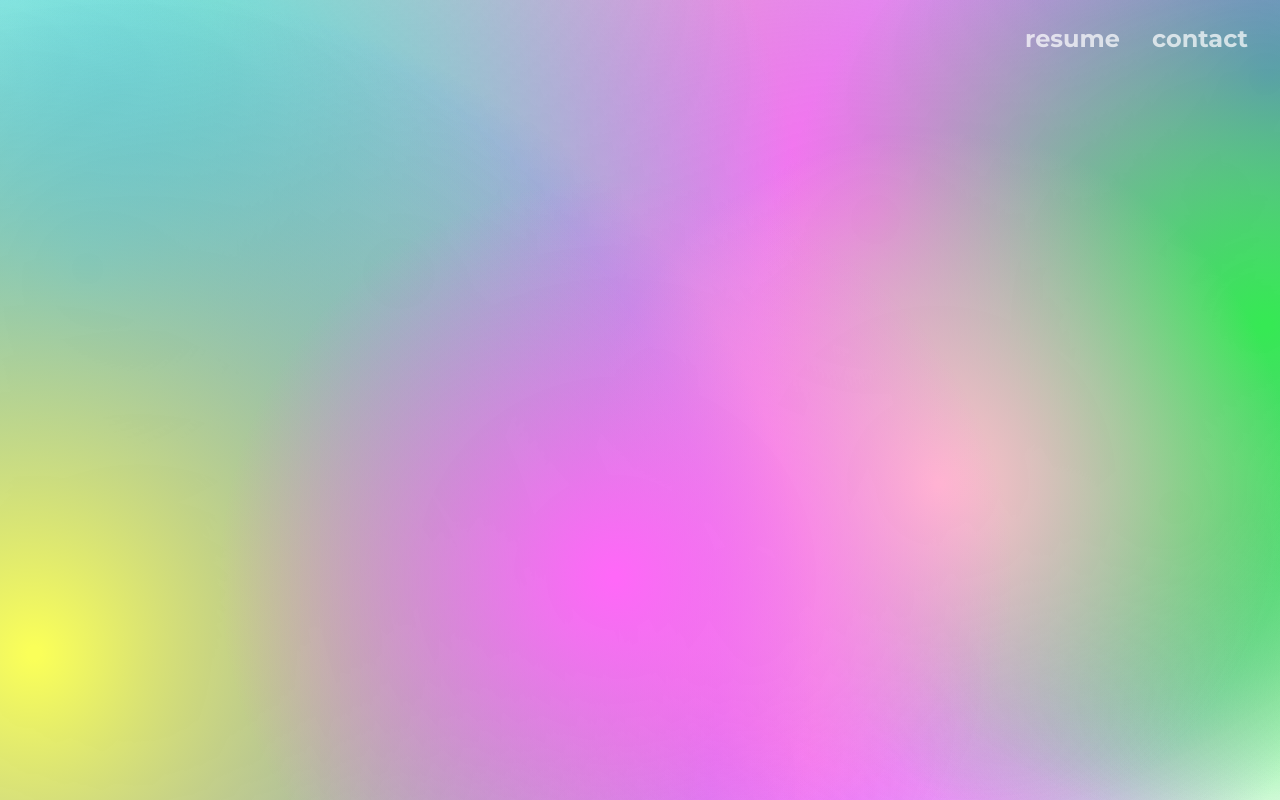
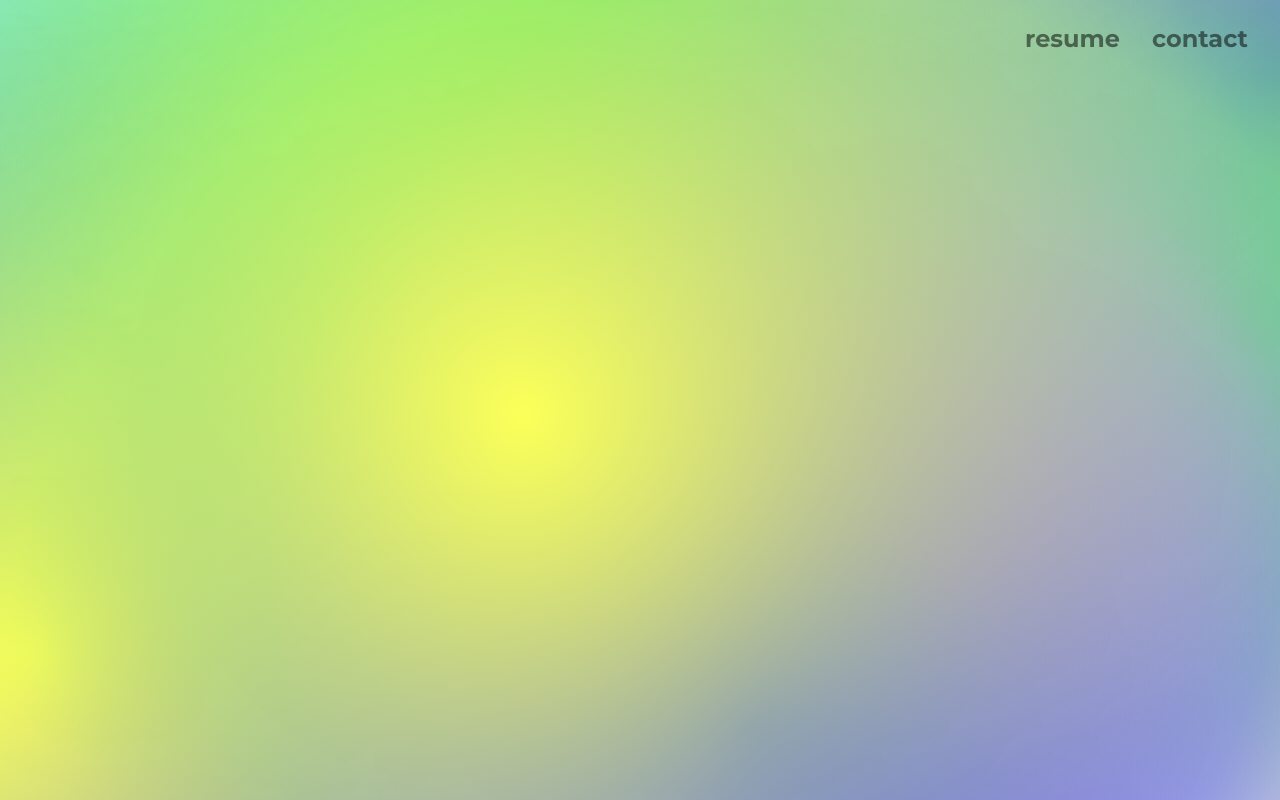
Before and after one commit to carterperrin/cjp, a Next.js app: page / in a window 1280 px wide. Built offline with nearby package versions, Linux system fonts and the light colour scheme.

Commit message:
increase particles

```diff
--- a/components/moving-gradient.js
+++ b/components/moving-gradient.js
@@ -3,7 +3,7 @@ import React from 'react';
 import Canvas from './canvas';
 
 const PI2 = Math.PI * 2;
-const TOTAL_PARTICLES = 15;
+const TOTAL_PARTICLES = 20;
 const MIN_RADIUS = 800;
 const MAX_RADIUS = 300;
 const COLORS = [
--- a/styles/Home.module.css
+++ b/styles/Home.module.css
@@ -16,13 +16,14 @@
   font-size: 1.5rem;
   font-family: "montserrat";
   font-weight: 700;
-  opacity: 0.7;
+  opacity: 0.5;
   padding-top:.5rem;
   padding-bottom: .5rem;
   margin-right: 2rem;
   z-index: 1;
-  color: white;
+  color: black;
 }
 .link:hover {
+  color: white;
   opacity: 1;
 }
```
